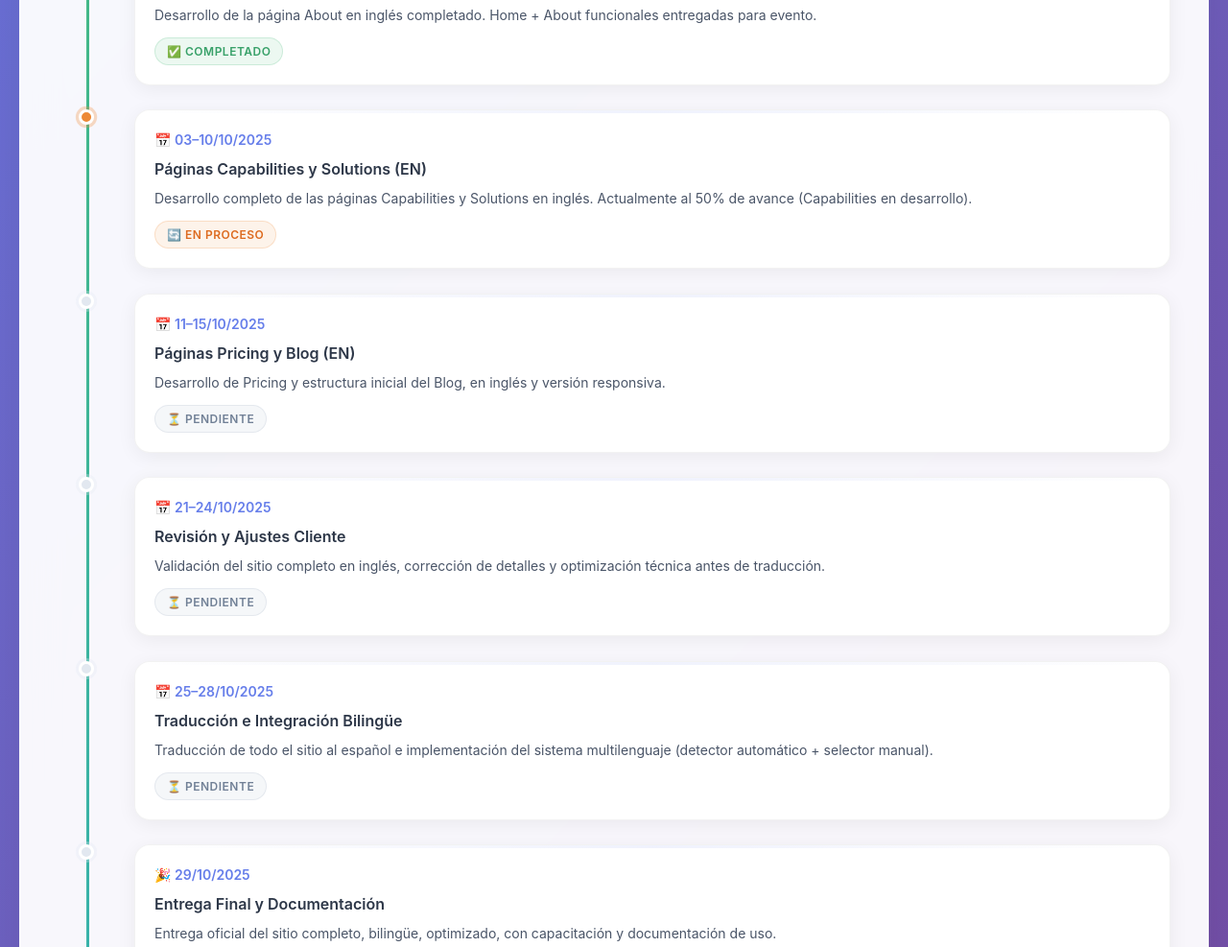
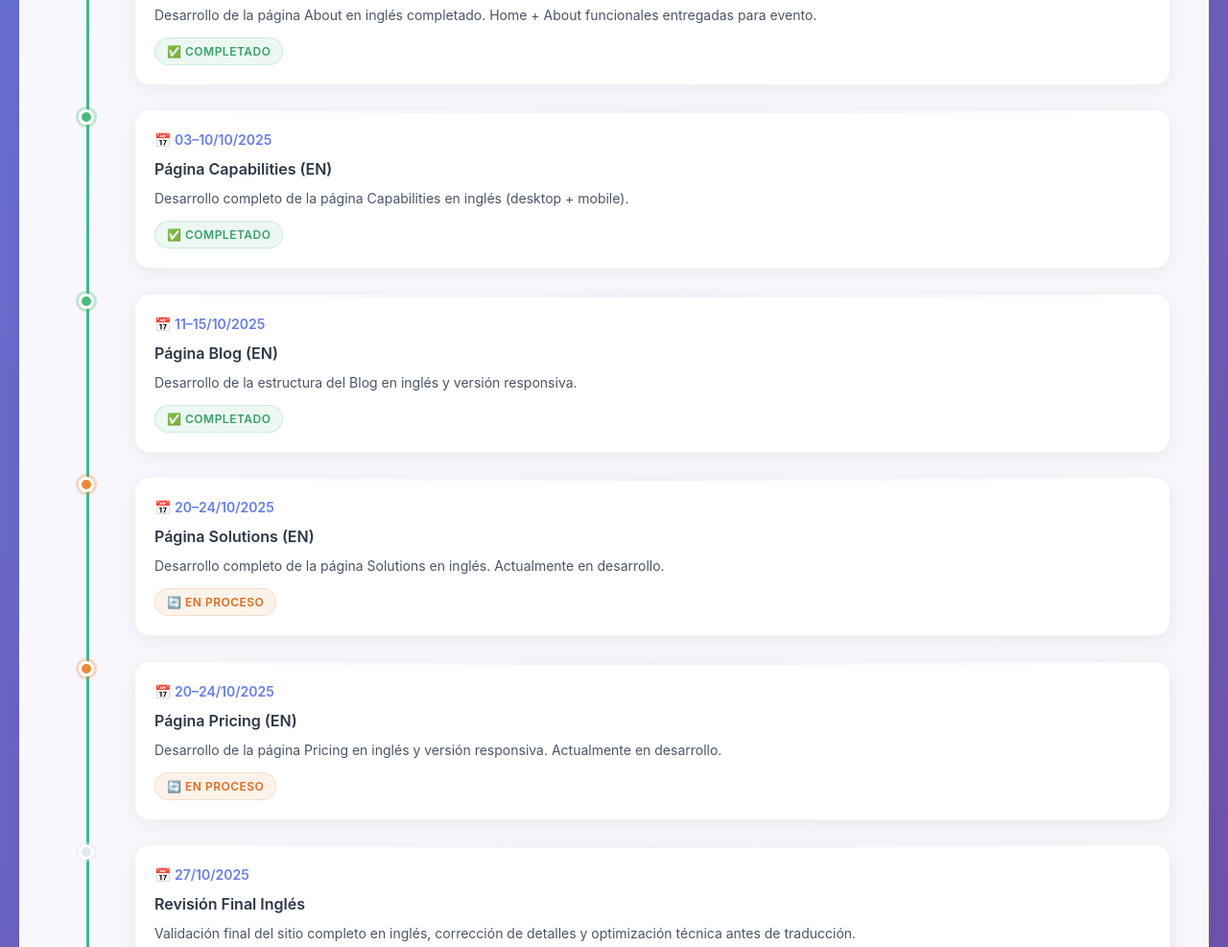
Before and after one commit to Jhefersonmv/cliente-web-tracker, a plain HTML site: page index.html in a window 1280 px wide. Shown: the part 989-1976 px from the top of the page at 96% size. Drawn offline with Linux system fonts and the light colour scheme.

Commit message:
Update index.html

```diff
--- a/index.html
+++ b/index.html
@@ -15,19 +15,19 @@
 
         <div class="stats-grid">
           <div class="stat-card">
-            <div class="stat-value" data-target="37">37%</div>
+            <div class="stat-value" data-target="62">62%</div>
             <div class="stat-label">Progreso Total</div>
           </div>
           <div class="stat-card">
-            <div class="stat-value" data-target="3">3</div>
+            <div class="stat-value" data-target="5">5</div>
             <div class="stat-label">Hitos Completados</div>
           </div>
           <div class="stat-card">
-            <div class="stat-value" data-target="5">5</div>
+            <div class="stat-value" data-target="4">4</div>
             <div class="stat-label">Entregables Pendientes</div>
           </div>
           <div class="stat-card">
-            <div class="stat-value" data-target="17">17</div>
+            <div class="stat-value" data-target="24">24</div>
             <div class="stat-label">Días Transcurridos</div>
           </div>
         </div>
@@ -37,10 +37,10 @@
       <div class="progress-section">
         <div class="progress-header">
           <h3 class="progress-title">Avance del Proyecto</h3>
-          <span class="progress-percentage">37%</span>
+          <span class="progress-percentage">62%</span>
         </div>
         <div class="progress-bar">
-          <div class="progress-fill" style="width: 37%;"></div>
+          <div class="progress-fill" style="width: 62%;"></div>
         </div>
       </div>
 
@@ -89,29 +89,55 @@
             </div>
           </div>
 
-          <!-- Capabilities + Solutions - EN PROCESO -->
+          <!-- Capabilities - COMPLETADO -->
+          <div class="timeline-item">
+            <div class="timeline-marker"><div class="marker-dot completed"></div></div>
+            <div class="timeline-content">
+              <div class="timeline-date">📅 03–10/10/2025</div>
+              <div class="timeline-title">Página Capabilities (EN)</div>
+              <div class="timeline-description">
+                Desarrollo completo de la página Capabilities en inglés (desktop + mobile).
+              </div>
+              <span class="status-badge status-completed">✅ Completado</span>
+            </div>
+          </div>
+
+          <!-- Blog - COMPLETADO -->
+          <div class="timeline-item">
+            <div class="timeline-marker"><div class="marker-dot completed"></div></div>
+            <div class="timeline-content">
+              <div class="timeline-date">📅 11–15/10/2025</div>
+              <div class="timeline-title">Página Blog (EN)</div>
+              <div class="timeline-description">
+                Desarrollo de la estructura del Blog en inglés y versión responsiva.
+              </div>
+              <span class="status-badge status-completed">✅ Completado</span>
+            </div>
+          </div>
+
+          <!-- Solutions - EN PROCESO -->
           <div class="timeline-item">
             <div class="timeline-marker"><div class="marker-dot current"></div></div>
             <div class="timeline-content">
-              <div class="timeline-date">📅 03–10/10/2025</div>
-              <div class="timeline-title">Páginas Capabilities y Solutions (EN)</div>
+              <div class="timeline-date">📅 20–24/10/2025</div>
+              <div class="timeline-title">Página Solutions (EN)</div>
               <div class="timeline-description">
-                Desarrollo completo de las páginas Capabilities y Solutions en inglés. Actualmente al 50% de avance (Capabilities en desarrollo).
+                Desarrollo completo de la página Solutions en inglés. Actualmente en desarrollo.
               </div>
               <span class="status-badge status-current">🔄 En Proceso</span>
             </div>
           </div>
 
-          <!-- Pricing + Blog -->
+          <!-- Pricing - EN PROCESO -->
           <div class="timeline-item">
-            <div class="timeline-marker"><div class="marker-dot pending"></div></div>
+            <div class="timeline-marker"><div class="marker-dot current"></div></div>
             <div class="timeline-content">
-              <div class="timeline-date">📅 11–15/10/2025</div>
-              <div class="timeline-title">Páginas Pricing y Blog (EN)</div>
+              <div class="timeline-date">📅 20–24/10/2025</div>
+              <div class="timeline-title">Página Pricing (EN)</div>
               <div class="timeline-description">
-                Desarrollo de Pricing y estructura inicial del Blog, en inglés y versión responsiva.
+                Desarrollo de la página Pricing en inglés y versión responsiva. Actualmente en desarrollo.
               </div>
-              <span class="status-badge status-pending">⏳ Pendiente</span>
+              <span class="status-badge status-current">🔄 En Proceso</span>
             </div>
           </div>
 
@@ -119,10 +145,10 @@
           <div class="timeline-item">
             <div class="timeline-marker"><div class="marker-dot pending"></div></div>
             <div class="timeline-content">
-              <div class="timeline-date">📅 21–24/10/2025</div>
-              <div class="timeline-title">Revisión y Ajustes Cliente</div>
+              <div class="timeline-date">📅 27/10/2025</div>
+              <div class="timeline-title">Revisión Final Inglés</div>
               <div class="timeline-description">
-                Validación del sitio completo en inglés, corrección de detalles y optimización técnica antes de traducción.
+                Validación final del sitio completo en inglés, corrección de detalles y optimización técnica antes de traducción.
               </div>
               <span class="status-badge status-pending">⏳ Pendiente</span>
             </div>
@@ -132,7 +158,7 @@
           <div class="timeline-item">
             <div class="timeline-marker"><div class="marker-dot pending"></div></div>
             <div class="timeline-content">
-              <div class="timeline-date">📅 25–28/10/2025</div>
+              <div class="timeline-date">📅 28–30/10/2025</div>
               <div class="timeline-title">Traducción e Integración Bilingüe</div>
               <div class="timeline-description">
                 Traducción de todo el sitio al español e implementación del sistema multilenguaje (detector automático + selector manual).
@@ -145,7 +171,7 @@
           <div class="timeline-item">
             <div class="timeline-marker"><div class="marker-dot pending"></div></div>
             <div class="timeline-content">
-              <div class="timeline-date">🎉 29/10/2025</div>
+              <div class="timeline-date">🎉 31/10/2025</div>
               <div class="timeline-title">Entrega Final y Documentación</div>
               <div class="timeline-description">
                 Entrega oficial del sitio completo, bilingüe, optimizado, con capacitación y documentación de uso.
@@ -165,12 +191,12 @@
         </div>
         <div class="metric-card">
           <div class="metric-icon">📊</div>
-          <div class="metric-value">Adelantado</div>
+          <div class="metric-value">En Tiempo</div>
           <div class="metric-label">Estado del Proyecto</div>
         </div>
         <div class="metric-card">
           <div class="metric-icon">🎯</div>
-          <div class="metric-value">23</div>
+          <div class="metric-value">9</div>
           <div class="metric-label">Días Restantes</div>
         </div>
         <div class="metric-card">
```
